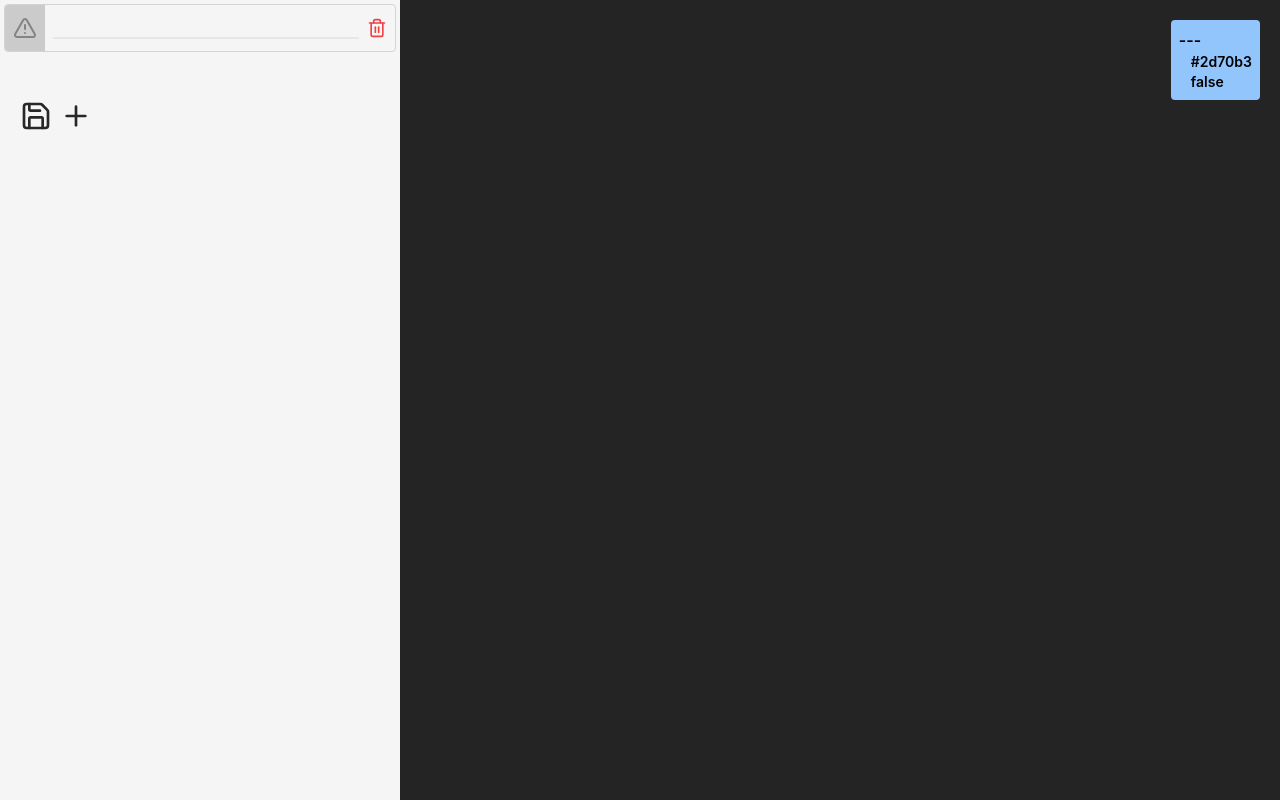
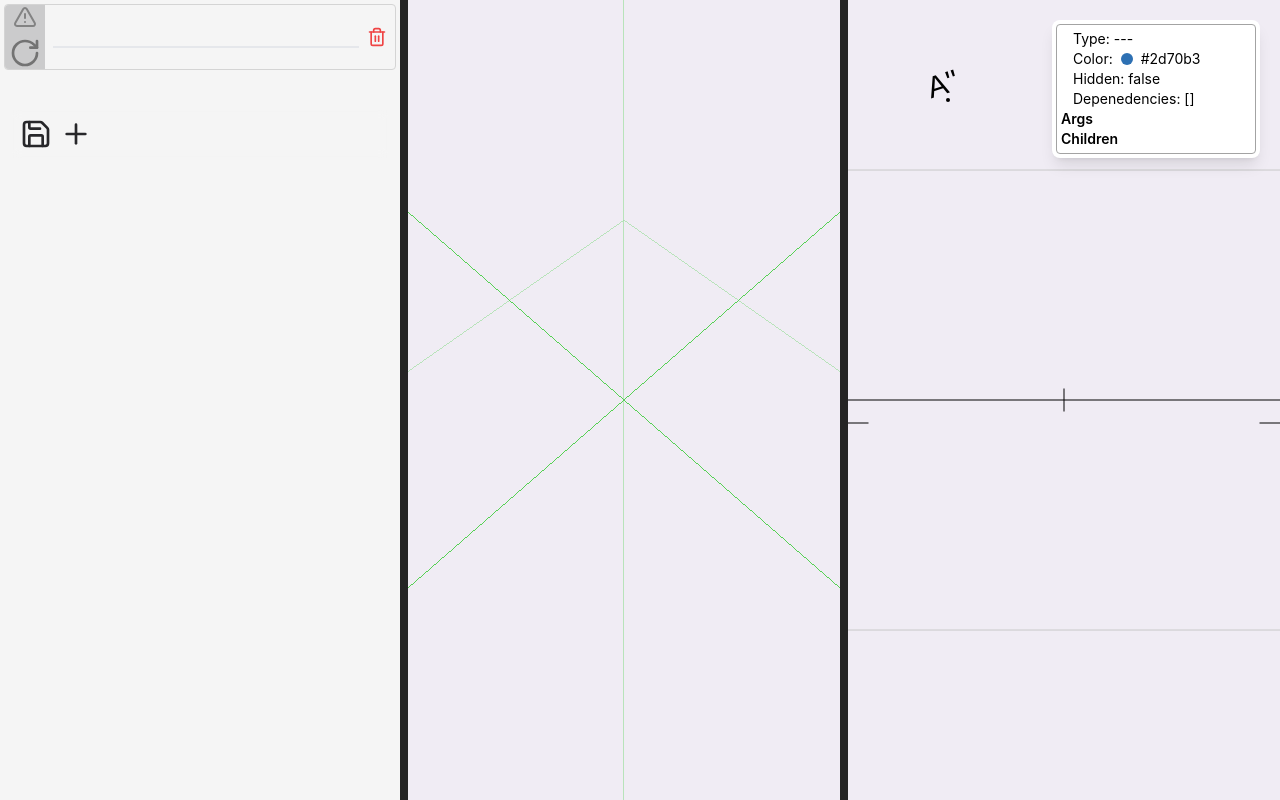
Before and after one commit to Icass1/diedric-viewer, a React (Vite) app: page / in a window 1280 px wide. Both pictures are taken after a click on the icon 76 px from the left and 68 px from the top of the page. Built offline with nearby package versions, Linux system fonts and the light colour scheme.

Commit message:
Added diedric objects info panel

```diff
--- a/src/App.tsx
+++ b/src/App.tsx
@@ -1,5 +1,5 @@
-import { ChangeEvent, createContext, RefObject, useCallback, useContext, useEffect, useRef, useState } from "react"
-import { Trash2, Plus, Save, TriangleAlert } from 'lucide-react';
+import { ChangeEvent, createContext, useCallback, useContext, useEffect, useRef, useState } from "react"
+import { Trash2, Plus, Save, TriangleAlert, RotateCw } from 'lucide-react';
 
 import { Diedric } from "./utils/diedric"
 
@@ -42,6 +42,7 @@ interface Expression {
     expressionName: string | null
     value: PosibleExpressions | null
     option: string | null
+    dependencies: string[]
     params: {
         hidden: boolean
         color: string
@@ -120,11 +121,6 @@ function Expression({ expression }: { expression: Expression }) {
         const text = inputText.replace(/ /g, '')
         setValue(inputText)
 
-
-
-
-
-
         if (text.startsWith("distance")) {
             const args = text.replace("distance(", "").replace(")", "").split(",")
 
@@ -141,12 +137,9 @@ function Expression({ expression }: { expression: Expression }) {
             } else {
                 setWarn(true)
                 setNumericValue(undefined)
-
             }
             return
         }
-
-
 
         if (!text.includes("=")) {
             console.log("error 1")
@@ -241,6 +234,8 @@ function Expression({ expression }: { expression: Expression }) {
                 return
             }
 
+            let dependencies: string[] = []
+
             output.map((paramValue, index) => {
                 if (typeof paramValue == "string") {
                     if (paramValue == "1PB") {
@@ -248,11 +243,24 @@ function Expression({ expression }: { expression: Expression }) {
                     } else if (paramValue == "2PB") {
                         output[index] = diedric?.pb2
                     } else {
-                        const expression = expressions.find(expression => expression.expressionName == paramValue)
-                        output[index] = expression?.value
+                        dependencies.push(paramValue)
+                        const exp = expressions.find(expression => expression.expressionName == paramValue)
+                        output[index] = exp?.value
                     }
                 }
             })
+
+            console.log(dependencies)
+
+            for (let i = 0; i < dependencies.length; i++) {
+                console.log(dependencies[i])
+                expression.dependencies[i] = dependencies[i];
+            }
+            // expression.dependencies[0] = "ASDF"
+            expression.dependencies = [...dependencies]
+            console.log(expression.dependencies)
+            // expression.dependencies = ["asdf"]
+
 
             output.map(paramValue => {
                 if (typeof paramValue == "number") {
@@ -305,6 +313,7 @@ function Expression({ expression }: { expression: Expression }) {
                 }
             })
 
+
             let matches = 0
             Object.entries(diedricObjectParams).map(diedricObjectParamsEntry => {
                 let type = diedricObjectParamsEntry[0]
@@ -318,11 +327,13 @@ function Expression({ expression }: { expression: Expression }) {
                         console.warn("This should never happen.")
                     } else if (expressionObjects.current[expressionObjectsId] instanceof diedricObject) {
                         if (
-                            expressionObjects.current[expressionObjectsId] instanceof DiedricPoint ||
-                            expressionObjects.current[expressionObjectsId] instanceof DiedricPlaneOAC
+                            expressionObjects.current[expressionObjectsId] instanceof DiedricPoint
                         ) {
                             expressionObjects.current[expressionObjectsId].setAttributes(Object.assign(finalParams[type], { "color": expression.params.color }))
                         }
+                    } else if (expressionObjects.current[expressionObjectsId] instanceof DiedricPlaneOAC) {
+                        expressionObjects.current[expressionObjectsId].setAttributes(Object.assign(finalParams[type], { "color": expression.params.color }))
+
                     } else {
                         if (expressionObjects.current[expressionObjectsId]?.type !== expression.option) {
                             expressionObjects.current[expressionObjectsId]?.remove()
@@ -349,6 +360,7 @@ function Expression({ expression }: { expression: Expression }) {
             setOptions(posibleOptions)
 
             if (!matches) {
+                console.log("No matches")
                 expressionObjects.current[expressionObjectsId]?.remove()
                 delete expressionObjects.current[expressionObjectsId]
                 parsingError = true
@@ -361,30 +373,47 @@ function Expression({ expression }: { expression: Expression }) {
         setExpressions([...expressions])
 
         if (parsingError) {
+            console.log("parsingError")
             setWarn(true)
             return
         }
         setWarn(false)
     }
     useEffect(() => {
+
+        // console.log("======================")
+        // console.log("Use Effect")
+        // console.log("======================")
+
         setHidden(expression.params.hidden)
         Object.values(expressionObjects.current).map(exp => { (exp as PosibleExpressions).hidden = expression.params.hidden })
 
         parseText(value)
     }, [])
 
+    useEffect(() => {
+        if (warn) {
+            expression.value = null
+            setExpressions([...expressions])
+        } else {
+        }
+    }, [warn])
+
     return (
         <div className="w-full border border-neutral-300 text-black rounded grid grid-cols-[40px_1fr_20px] items-center min-h-12 pr-2">
             <div className=" bg-zinc-800/20 rounded-tl rounded-bl h-full">
+                <div className="justify-center w-full h-full flex flex-col gap-2">
                     {warn ?
-                    <TriangleAlert className="h-6 w-6 relative top-1/2 left-1/2 -translate-x-1/2 -translate-y-1/2 text-neutral-900/40"></TriangleAlert>
+                        <TriangleAlert className="h-6 w-6 relative mx-auto text-neutral-900/40"></TriangleAlert>
                         :
                         <div
                             onClick={toggleHidden}
-                        className={"h-8 w-8 rounded-full relative top-1/2 left-1/2 -translate-x-1/2 -translate-y-1/2 " + (hidden && ' border-4 border-neutral-600')}
+                            className={"h-8 w-8 rounded-full relative mx-auto " + (hidden && ' border-4 border-neutral-600')}
                             style={{ backgroundColor: hidden ? '' : expression?.params.color?.toString() }}
                         />
                     }
+                    <RotateCw className="w-8 h-8 mx-auto text-neutral-500 cursor-pointer" onClick={() => { parseText(expression.expressionText) }}></RotateCw>
+                </div>
             </div>
             <div className="relative w-full p-2 min-w-0 flex flex-col gap-1">
                 {/* <TextInput value={value} onChange={handleValueChange} className="bg-transparent focus:outline-none border-b-2 w-full"></TextInput> */}
@@ -433,7 +462,7 @@ export default function App() {
         let newExpressions: Expression[] = []
         savedExpressions.map((savedExpression) => {
             if (savedExpression) {
-                newExpressions.push(savedExpression)
+                newExpressions.push({ ...savedExpression, dependencies: [] })
             } else {
                 console.warn("null expression in savedExpressions")
             }
@@ -458,6 +487,7 @@ export default function App() {
             expressionName: null,
             value: null,
             option: null,
+            dependencies: [],
             params: {
                 hidden: false,
                 color: colors[Math.round(Math.random() * (colors.length - 1))]
@@ -490,15 +520,43 @@ export default function App() {
                 <canvas ref={canvas2dRef} className="absolute top-0 w-full min-w-0 h-full min-h-0"></canvas>
             </div>
 
-            <div className="fixed bg-blue-300 p-2 max-h-[calc(100%_-_2.5rem)] overflow-y-scroll text-black font-semibold rounded top-5 right-5">
+            <div className="fixed bg-white shadow-lg p-1 max-h-[calc(100%_-_2.5rem)] min-w-52 overflow-y-auto text-black text-sm font-base rounded-lg top-5 right-5 flex flex-col gap-2">
                 {expressions.map(expression =>
-                    <div key={expression.id} className="flex flex-col">
-                        <label>{expression.value?.type || "---"}</label>
-                        <label className="text-sm font-base pl-3">{expression.params.color}</label>
-                        <label className="text-sm font-base pl-3">{JSON.stringify(expression.params.hidden)}</label>
+                    <div key={expression.id} className="flex flex-col border border-neutral-400 rounded p-1">
+                        <label className="font-semibold">{expression.expressionName} </label>
+                        <label className="text-sm font-base pl-3">Type: {expression.value?.type || "---"}</label>
+                        <div className="pl-3 flex flex-row gap-2 items-center">
+                            <label className="text-sm font-base ">Color: </label>
+                            <div className="w-3 h-3 rounded-full" style={{ backgroundColor: expression.params.color }}></div>
+                            <label className="text-sm font-base ">{expression.params.color}</label>
                         </div>
-                )
-                }
+                        <label className="text-sm font-base pl-3">Hidden: {JSON.stringify(expression.params.hidden)}</label>
+                        <label className="text-sm font-base pl-3">Depenedencies: {JSON.stringify(expression.dependencies)}</label>
+                        <label className="font-semibold">Args</label>
+
+                        {expression?.value?.o !== undefined && <label className="pl-3">o {expression.value.o}</label>}
+                        {expression?.value?.a !== undefined && <label className="pl-3">a {expression.value.a}</label>}
+                        {expression?.value?.c !== undefined && <label className="pl-3">c {expression.value.c}</label>}
+                        {expression?.value?.point?.type && <label className="pl-3">point {expression.value.point?.type}</label>}
+                        {expression?.value?.point1?.type && <label className="pl-3">point1 {expression.value.point1?.type}</label>}
+                        {expression?.value?.point2?.type && <label className="pl-3">point2 {expression.value.point2?.type}</label>}
+                        {expression?.value?.point3?.type && <label className="pl-3">point3 {expression.value.point3?.type}</label>}
+                        {expression?.value?.line?.type && <label className="pl-3">line {expression.value.line?.type}</label>}
+                        {expression?.value?.line1?.type && <label className="pl-3">line1 {expression.value.line1?.type}</label>}
+                        {expression?.value?.line2?.type && <label className="pl-3">line2 {expression.value.line2?.type}</label>}
+
+                        <div className="bg-white flex flex-col">
+                            <label className="font-semibold">Children</label>
+                            {expression.value?.children.map((child, index) => {
+                                const a = expressions.find(exp => exp.value == child)
+                                return (
+                                    <div className="pl-3 flex flex-col" key={expression.id + index}>
+                                        <label>{a?.expressionName} {child.type}</label>
+                                    </div>)
+                            })}
+                        </div>
+                    </div>
+                )}
             </div >
         </div >
 
--- a/src/layout.tsx
+++ b/src/layout.tsx
@@ -1,23 +1,9 @@
-import { useRef } from "react";
 import App from "./App";
 
 
 export default function Layout() {
 
-    const canvas3dRef = useRef<HTMLCanvasElement>(null)
-    const canvas2dRef = useRef<HTMLCanvasElement>(null)
-
     return (
-        <div className=" h-full w-full grid grid-cols-[400px_1fr_1fr] gap-2">
-            <div className="bg-neutral-100 h-full w-full min-w-0 min-h-0">
-                <App canvas3dRef={canvas3dRef} canvas2dRef={canvas2dRef} />
-            </div>
-            <div className="relative">
-                <canvas ref={canvas3dRef} className="absolute top-0 w-full min-w-0 h-full min-h-0"></canvas>
-            </div>
-            <div className="relative">
-                <canvas ref={canvas2dRef} className="absolute top-0 w-full min-w-0 h-full min-h-0"></canvas>
-            </div>
-        </div>
+        <App />
     )
 }
```
Lines whose indentation alone changed are shown as unchanged.
